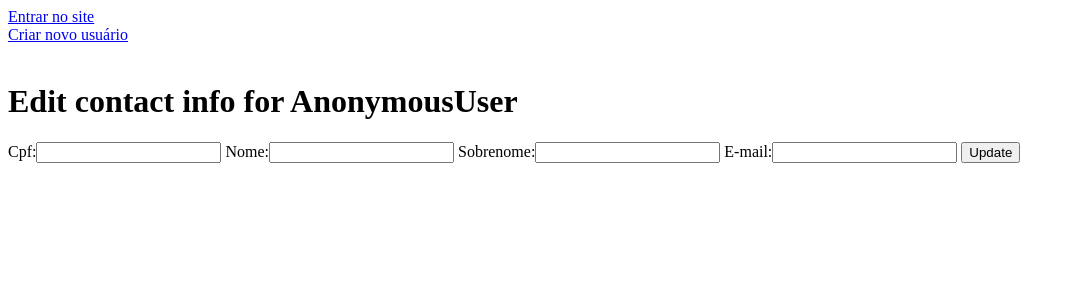
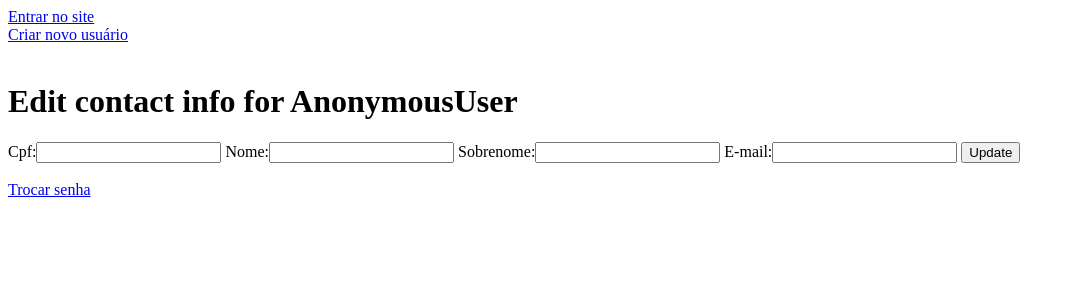
Before and after one commit to hacklabr/mapasculturais-openid, a Django app: template iddacultura/templates/profiles/edit_profile.html in a window 1280 px wide. Shown: the top 300 px of the page, without its empty margins (0-1075 px from the left). Run offline with Django 3.2, Linux system fonts and the light colour scheme; the template is opened without the code that fills it: values that come from a table or form of the project are taken from there, others are empty; parts of the project's set-up code (start-up, migrations or seed data) failed here and were passed over.

Commit message:
link para trocar senha na pagina de edicao do perfil

```diff
--- a/iddacultura/templates/profiles/edit_profile.html
+++ b/iddacultura/templates/profiles/edit_profile.html
@@ -9,4 +9,7 @@
     <input id="submit" type="submit" name="submit" value="Update" />
 </form>
 
+<br />
+<a href='{% url django.contrib.auth.views.password_change %}'>Trocar senha</a>
+
 {% endblock content %}
```
